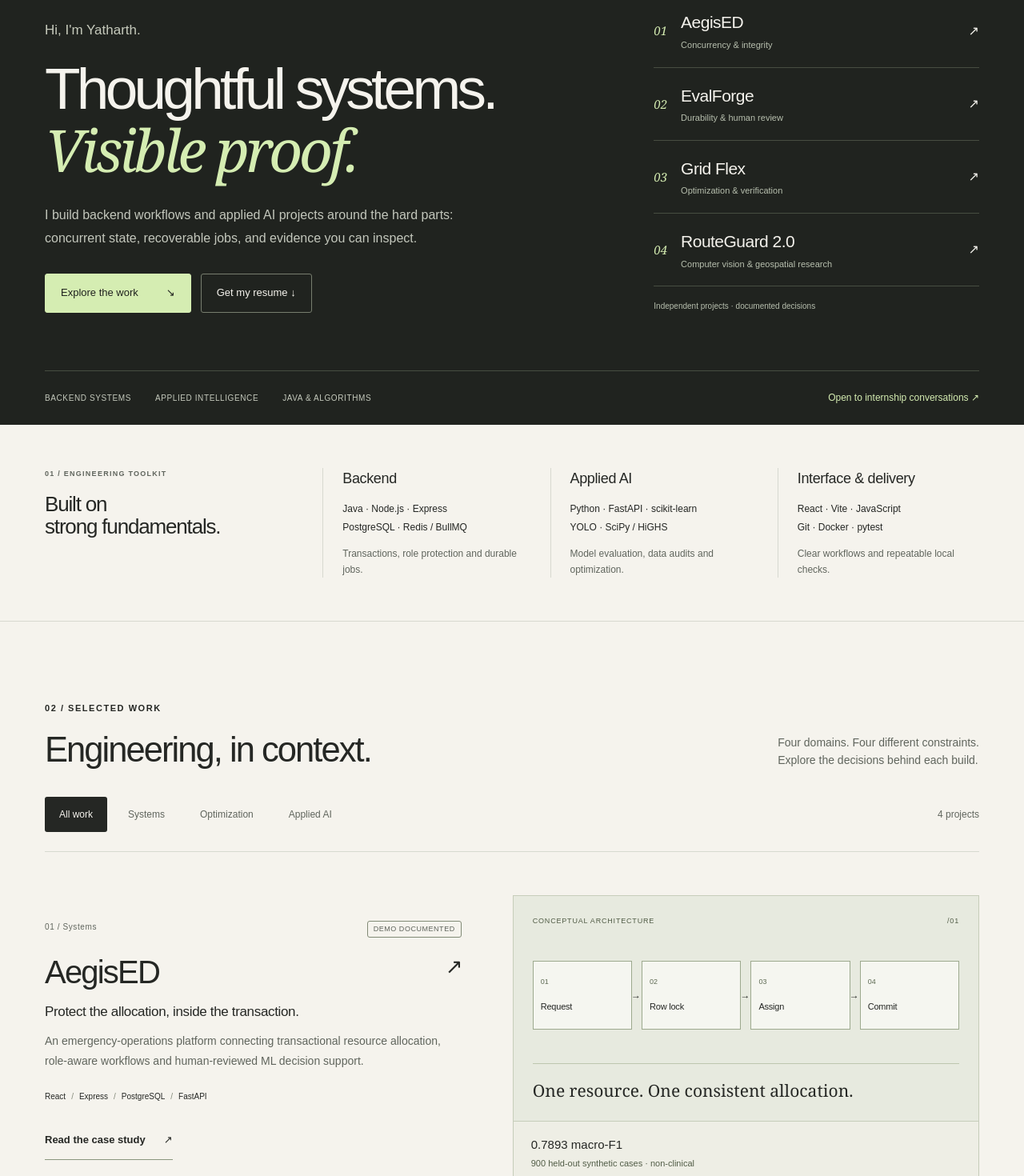
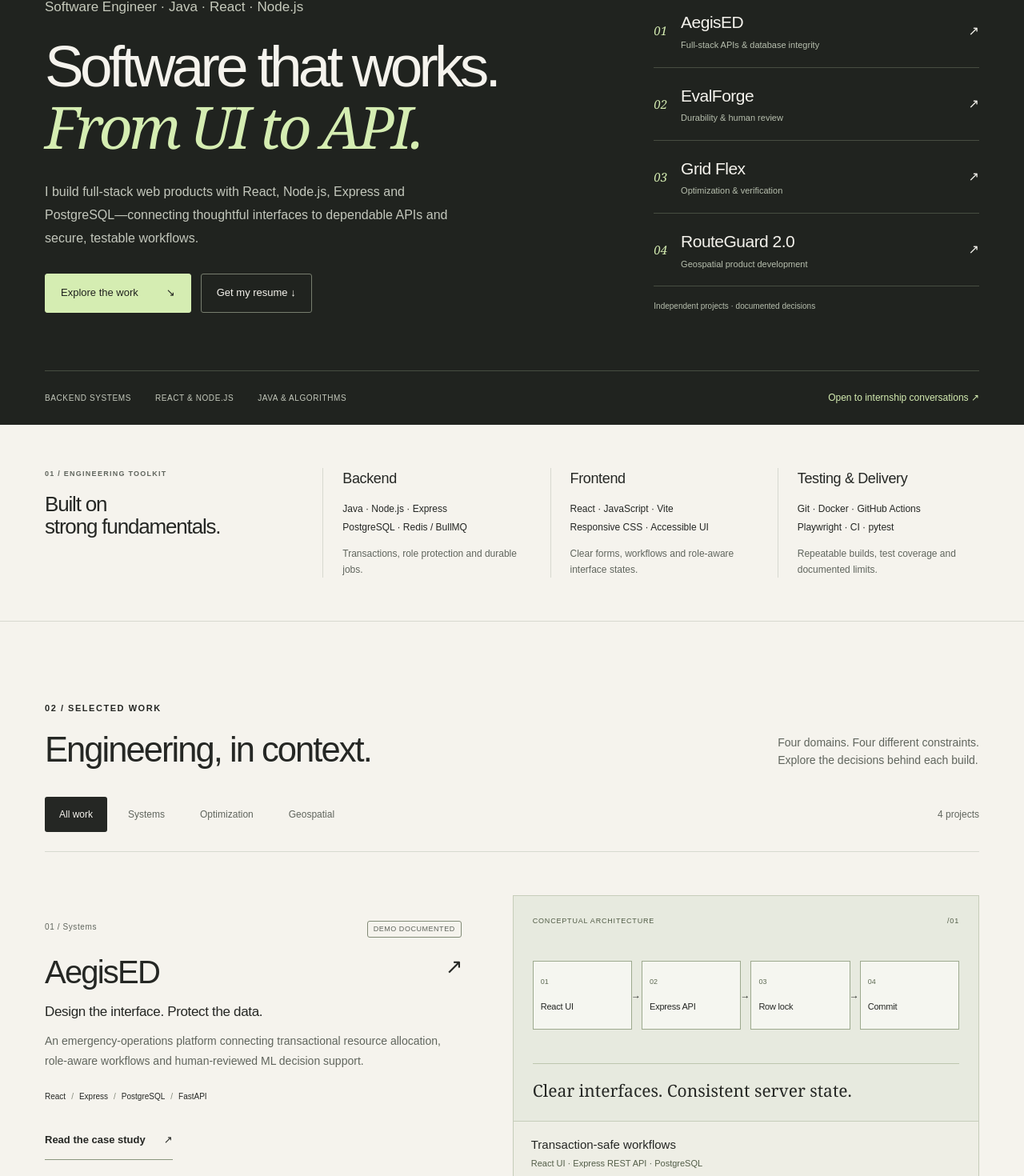
Before and after one commit to YT-PRO12/engineering-portfolio, a React (Vite) app: page / in a window 1280 px wide. Shown: the part 270-1740 px from the top of the page at 80% size. Built offline with nearby package versions, Linux system fonts and the light colour scheme.

Commit message:
refactor: focus portfolio UI on software engineering

```diff
--- a/src/App.tsx
+++ b/src/App.tsx
@@ -5,7 +5,6 @@ const D = (window as any).PORTFOLIO_DATA;
 const projects = D.projects;
 const path = (id: string) => `/projects/${id}.html`;
 const resume = "/resume/Yatharth_Goyal_Resume";
-const ml = "/resume/Yatharth_Goyal_AI_ML_Resume";
 const arrow = <span aria-hidden="true">↗</span>;
 function External({ href, children, ...props }: any) {
   return (
@@ -17,16 +16,16 @@ function External({ href, children, ...props }: any) {
 }
 const decisions: any = {
   aegised: {
-    title: "Protect the allocation, inside the transaction.",
-    focus: "Concurrency & integrity",
-    proof: "0.7893 macro-F1",
-    scope: "900 held-out synthetic cases · non-clinical",
+    title: "Design the interface. Protect the data.",
+    focus: "Full-stack APIs & database integrity",
+    proof: "Transaction-safe workflows",
+    scope: "React UI · Express REST API · PostgreSQL",
     reason:
-      "Competing operators can request the same doctor or bed. PostgreSQL transactions and row locks keep resource assignment and workflow state consistent.",
+      "Patient intake, doctor assignment and bed allocation must agree across the browser, API and database. Express owns authorization and validation, while PostgreSQL transactions and row locks guard simultaneous updates.",
     tradeoff:
-      "Locking belongs in the database; API authorization and audit events protect the surrounding workflow. ML recommendations remain subject to human review.",
-    nodes: ["Request", "Row lock", "Assign", "Commit"],
-    invariant: "One resource. One consistent allocation.",
+      "The React interface presents operational state; the Node.js API enforces business rules. Role checks, data integrity and audit records stay on the server rather than trusting client-side controls.",
+    nodes: ["React UI", "Express API", "Row lock", "Commit"],
+    invariant: "Clear interfaces. Consistent server state.",
   },
   evalforge: {
     title: "Persist the work before dispatching it.",
@@ -53,16 +52,16 @@ const decisions: any = {
     invariant: "Feasibility before an objective value.",
   },
   routeguard: {
-    title: "Audit the data before trusting the detector.",
-    focus: "Computer vision & geospatial research",
-    proof: "95%+ research target",
-    scope: "Precision AND recall per severe-hazard class · not achieved",
+    title: "Connect location, road data and usable routes.",
+    focus: "Geospatial product development",
+    proof: "Active full-stack development",
+    scope: "React / Leaflet · Express · PostGIS · TomTom",
     reason:
-      "Road-damage labels contain uncertainty, and the four-class baseline does not cover all severe hazards. Empty-label review and split-leakage checks are part of the evaluation work.",
+      "Navigation interfaces must handle location permissions, stale GPS fixes, destination search and route comparisons without hiding uncertainty from drivers.",
     tradeoff:
-      "The historical baseline is evidence for a limited validation set, not a road-safety guarantee. Broader severe-hazard coverage and independent evaluation remain open work.",
-    nodes: ["Label audit", "YOLO eval", "PostGIS", "Routes"],
-    invariant: "In progress. Target not achieved.",
+      "Routing and map interaction are software-engineering work in progress. Hazard-model research is experimental and does not establish that any route is safe.",
+    nodes: ["Place search", "Express API", "PostGIS", "Map routes"],
+    invariant: "Useful navigation. No safety guarantees.",
   },
 };
 function Nav() {
@@ -94,7 +93,7 @@ function Nav() {
           <small>
             YATHARTH GOYAL
             <br />
-            ENGINEERING PORTFOLIO
+            SOFTWARE ENGINEER
           </small>
         </a>
         <nav aria-label="Main navigation" className="desktop-nav">
@@ -105,7 +104,7 @@ function Nav() {
           ))}
         </nav>
         <a className="nav-resume" href="/index.html#resumes">
-          Resumes ↓
+          Resume ↓
         </a>
         <button
           ref={button}
@@ -129,7 +128,7 @@ function Nav() {
           }
         }}
       >
-        {[...links, ["resumes", "Resumes"], ["education", "Education"]].map(
+        {[...links, ["resumes", "Resume"], ["education", "Education"]].map(
           ([id, label]) => (
             <a
               key={id}
@@ -186,36 +185,20 @@ function ResumeLinks() {
     <section id="resumes" className="resume-section">
       <div className="wrap resume-layout">
         <div>
-          <p className="eyebrow">THE ONE-PAGE VERSION</p>
-          <h2>Choose your lens.</h2>
-          <p>Two focused resumes. The same engineering foundations.</p>
+          <p className="eyebrow">SOFTWARE ENGINEERING / ONE-PAGE PROFILE</p>
+          <h2>The work, on one page.</h2>
+          <p>A focused resume covering Java, frontend and backend engineering, database integrity and delivery.</p>
         </div>
         <div className="resume-options">
-          {[
-            ["SDE / Backend", resume, "Java · APIs · reliable workflows"],
-            ["AI / ML", ml, "Evaluation · computer vision · optimization"],
-          ].map(([title, file, sub]) => (
-            <div className="resume-option" key={title}>
-              <h3>{title}</h3>
-              <p>{sub}</p>
-              <div>
-                <a
-                  href={file + ".pdf"}
-                  download
-                  aria-label={"Download " + title + " PDF"}
-                >
-                  PDF ↓
-                </a>
-                <a
-                  href={file + ".docx"}
-                  download
-                  aria-label={"Download " + title + " editable Word resume"}
-                >
-                  Editable Word ↓
-                </a>
-              </div>
+          <div className="resume-option">
+            <p className="eyebrow">SDE / FULL STACK / BACKEND</p>
+            <h3>Software Engineer Resume</h3>
+            <p>Java · React · Node.js / Express · PostgreSQL</p>
+            <div>
+              <a href={resume + ".pdf"} download aria-label="Download Software Engineer resume PDF">Download PDF ↓</a>
+              <a href={resume + ".docx"} download aria-label="Download editable Software Engineer resume Word document">Editable Word ↓</a>
             </div>
-          ))}
+          </div>
         </div>
       </div>
     </section>
@@ -235,22 +218,22 @@ function Home() {
           <div className="wrap">
             <div className="hero-meta">
               <span>
-                <i /> JAVA-FIRST DEVELOPER
+                <i /> SOFTWARE ENGINEER · FULL STACK
               </span>
               <span>JAIPUR, INDIA / 2026</span>
             </div>
             <div className="hero-layout">
               <div>
-                <p className="intro-name">Hi, I'm Yatharth.</p>
+                <p className="intro-name">Software Engineer · Java · React · Node.js</p>
                 <h1>
-                  Thoughtful systems.
+                  Software that works.
                   <br />
-                  <em>Visible proof.</em>
+                  <em>From UI to API.</em>
                 </h1>
                 <p className="hero-lead">
-                  I build backend workflows and applied AI projects around the
-                  hard parts: concurrent state, recoverable jobs, and evidence
-                  you can inspect.
+                  I build full-stack web products with React, Node.js,
+                  Express and PostgreSQL—connecting thoughtful interfaces
+                  to dependable APIs and secure, testable workflows.
                 </p>
                 <div className="actions">
                   <a className="button primary" href="#work">
@@ -280,7 +263,7 @@ function Home() {
             </div>
             <div className="hero-baseline">
               <span>BACKEND SYSTEMS</span>
-              <span>APPLIED INTELLIGENCE</span>
+              <span>REACT & NODE.JS</span>
               <span>JAVA & ALGORITHMS</span>
               <a href="#contact">Open to internship conversations ↗</a>
             </div>
@@ -304,16 +287,16 @@ function Home() {
                 "Transactions, role protection and durable jobs.",
               ],
               [
-                "Applied AI",
-                "Python · FastAPI · scikit-learn",
-                "YOLO · SciPy / HiGHS",
-                "Model evaluation, data audits and optimization.",
+                "Frontend",
+                "React · JavaScript · Vite",
+                "Responsive CSS · Accessible UI",
+                "Clear forms, workflows and role-aware interface states.",
               ],
               [
-                "Interface & delivery",
-                "React · Vite · JavaScript",
-                "Git · Docker · pytest",
-                "Clear workflows and repeatable local checks.",
+                "Testing & Delivery",
+                "Git · Docker · GitHub Actions",
+                "Playwright · CI · pytest",
+                "Repeatable builds, test coverage and documented limits.",
               ],
             ].map(([title, a, b, c]) => (
               <div className="expertise-item" key={title}>
@@ -342,7 +325,7 @@ function Home() {
               </p>
             </div>
             <div className="filters" role="group" aria-label="Filter projects">
-              {["All", "Systems", "Optimization", "Applied AI"].map((f) => (
+              {["All", "Systems", "Optimization", "Geospatial"].map((f) => (
                 <button
                   key={f}
                   aria-pressed={filter === f}
@@ -490,7 +473,7 @@ function Home() {
               <p>
                 Interested in software engineering internships,
                 <br />
-                backend systems and applied AI.
+                frontend and backend systems.
               </p>
             </div>
             <div className="contact-links">
@@ -558,7 +541,7 @@ function ProjectPage({ p }: any) {
                 <span>
                   {p.id === "evalforge"
                     ? "Private repository · no public deployment"
-                    : "In-progress research · local source"}
+                    : "In-progress project · local source"}
                 </span>
               )}
             </div>
```
